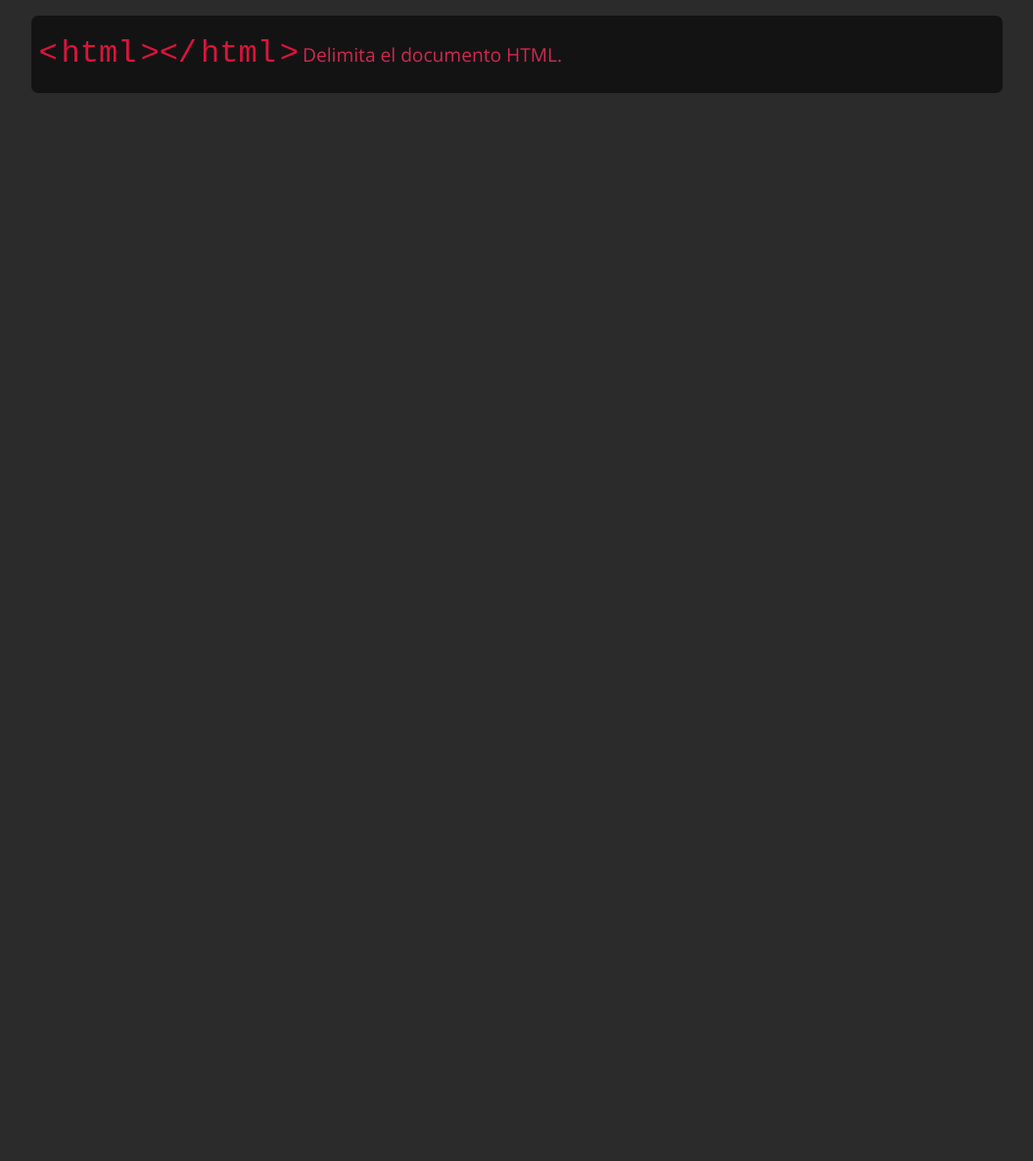
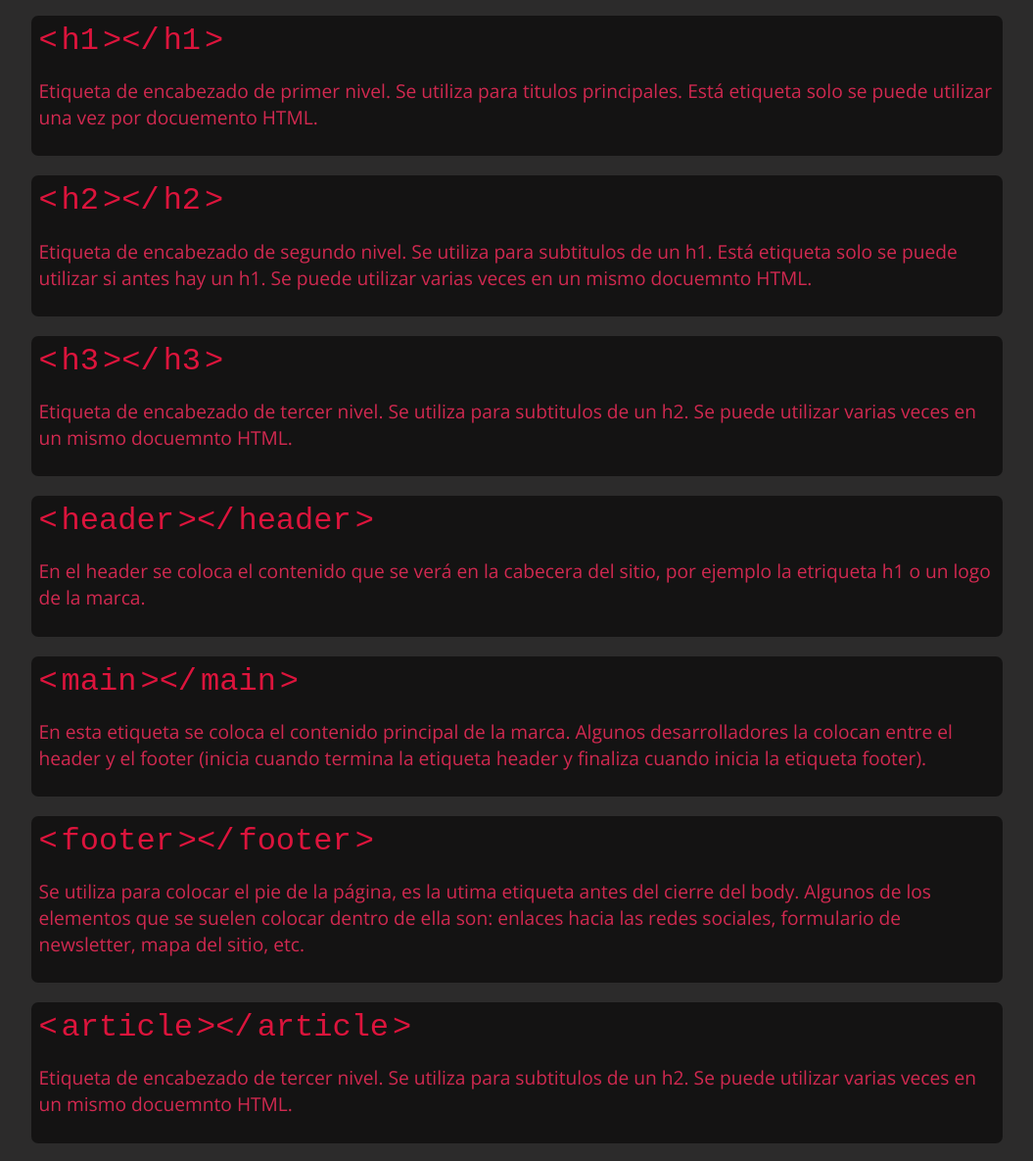
Before and after one commit to edy527/Recursos, a plain HTML site: page index.html in a window 1280 px wide. Shown: the part 500-1685 px from the top of the page at 98% size, without its empty margins (112-1167 px from the left). Before the commit the page ends 800 px from the top, so only its background shows below. Drawn offline with nearby package versions, Linux system fonts and the light colour scheme.

Commit message:
primer commit

```diff
--- a/css/estilos.css
+++ b/css/estilos.css
@@ -5,7 +5,7 @@ body{
 
 
 }
-h1{
+h1, h2{
     color: brown;
     text-align: center;
 }
@@ -34,3 +34,6 @@ p{
     font-family: 'Open Sans', sans-serif;
 
 }
+.ejemplo{
+    width: 100%;
+}
--- a/index.html
+++ b/index.html
@@ -10,9 +10,10 @@
 
 <body>
     <header>
-        <h1>Etiquetas HTML</h1>
+        <h1>Recursos para desarrolladores web que están iniciando en este mundillo</h1>
+        <h2></h2>
     </header>
-    <section>
+    <section class="mainSection">
         <div class="bloque">
             <code>&lt;</code>
             <code>!DOCTYPE </code>
@@ -38,15 +39,63 @@
         </div>
         <div class="bloque">
             <code>&lt;</code>
-            <code>html</code>
+            <code>h1</code>
             <code>&gt;&lt;/</code>
-            <code>html</code>
+            <code>h1</code>
             <code>&gt;</code>
-            <p>Delimita el documento HTML.</p>
+            <p>Etiqueta de encabezado de primer nivel. Se utiliza para titulos principales. Está etiqueta solo se puede utilizar una vez por docuemento HTML.</p>
         </div>
+        <div class="bloque">
+            <code>&lt;</code>
+            <code>h2</code>
+            <code>&gt;&lt;/</code>
+            <code>h2</code>
+            <code>&gt;</code>
+            <p>Etiqueta de encabezado de segundo nivel. Se utiliza para subtitulos de un h1. Está etiqueta solo se puede utilizar si antes hay un h1. Se puede utilizar varias veces en un mismo docuemnto HTML.</p>
+        </div>
+        <div class="bloque">
+            <code>&lt;</code>
+            <code>h3</code>
+            <code>&gt;&lt;/</code>
+            <code>h3</code>
+            <code>&gt;</code>
+            <p>Etiqueta de encabezado de tercer nivel. Se utiliza para subtitulos de un h2. Se puede utilizar varias veces en un mismo docuemnto HTML.</p>
+        </div>
+        <div class="bloque">
+            <code>&lt;</code>
+            <code>header</code>
+            <code>&gt;&lt;/</code>
+            <code>header</code>
+            <code>&gt;</code>
+            <p>En el header se coloca el contenido que se verá en la cabecera del sitio, por ejemplo la etriqueta h1 o un logo de la marca.</p>
+        </div>
+        <div class="bloque">
+            <code>&lt;</code>
+            <code>main</code>
+            <code>&gt;&lt;/</code>
+            <code>main</code>
+            <code>&gt;</code>
+            <p>En esta etiqueta se coloca el contenido principal de la marca. Algunos desarrolladores la colocan entre el header y el footer (inicia cuando termina la etiqueta header y finaliza cuando inicia la etiqueta footer).</p>
+        </div>
+        <div class="bloque">
+            <code>&lt;</code>
+            <code>footer</code>
+            <code>&gt;&lt;/</code>
+            <code>footer</code>
+            <code>&gt;</code>
+            <p>Se utiliza para colocar el pie de la página, es la utima etiqueta antes del cierre del body. Algunos de los elementos que se suelen colocar dentro de ella son: enlaces hacia las redes sociales, formulario de newsletter, mapa del sitio, etc.</p>
+        </div>
+        <div class="bloque">
+            <code>&lt;</code>
+            <code>article</code>
+            <code>&gt;&lt;/</code>
+            <code>article</code>
+            <code>&gt;</code>
+            <p>Etiqueta de encabezado de tercer nivel. Se utiliza para subtitulos de un h2. Se puede utilizar varias veces en un mismo docuemnto HTML.</p>
+        </div>
+    </section>
 
-
-    </section>
+    <section></section>
 </body>
 
 </html>
```
